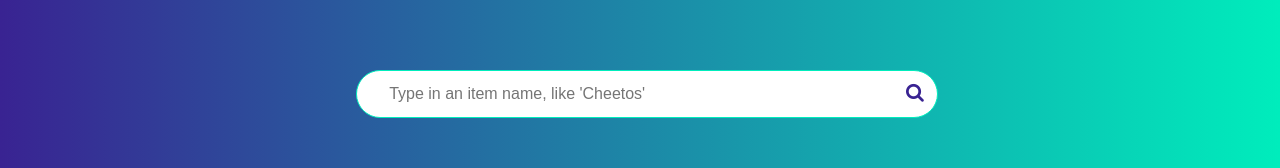
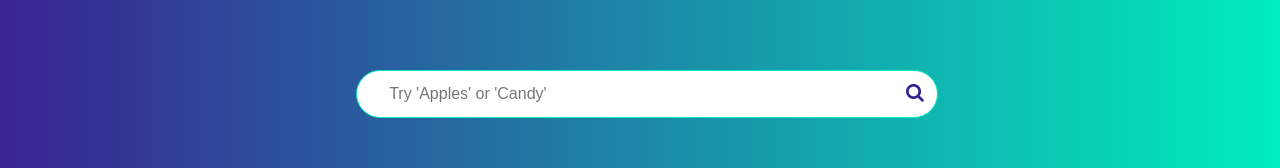
Before and after one commit to BeccaSheldon/react-autocomplete, a React (Create React App) app: page / in a window 1280 px wide. Shown: the part 147-315 px from the top of the page. Built offline with nearby package versions, Linux system fonts and the light colour scheme.

Commit message:
Update placeholder to better search examples

```diff
--- a/src/components/Search/Search.jsx
+++ b/src/components/Search/Search.jsx
@@ -11,7 +11,7 @@ export default class Search extends Component {
 			  <Input
 			  	changeHandler={this.props.changeHandler}
 			  	className="Search-input"
-			  	placeholder="Type in an item name, like 'Cheetos'"
+			  	placeholder="Try 'Apples' or 'Candy'"
 			  	type="text"
 			  />
 			  <Button
```
